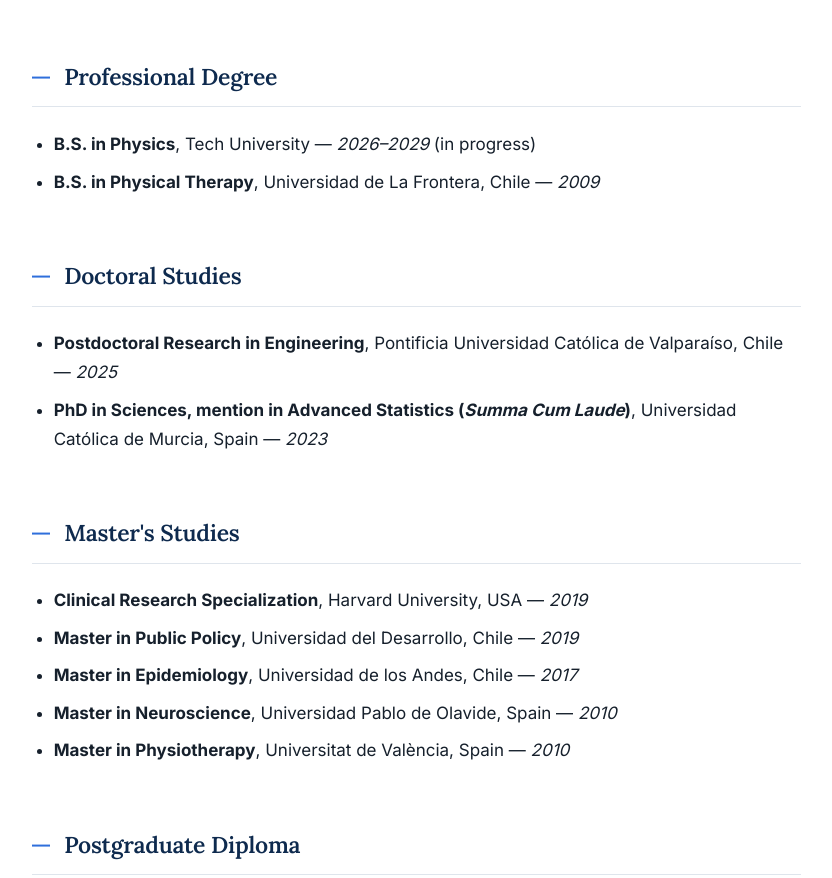
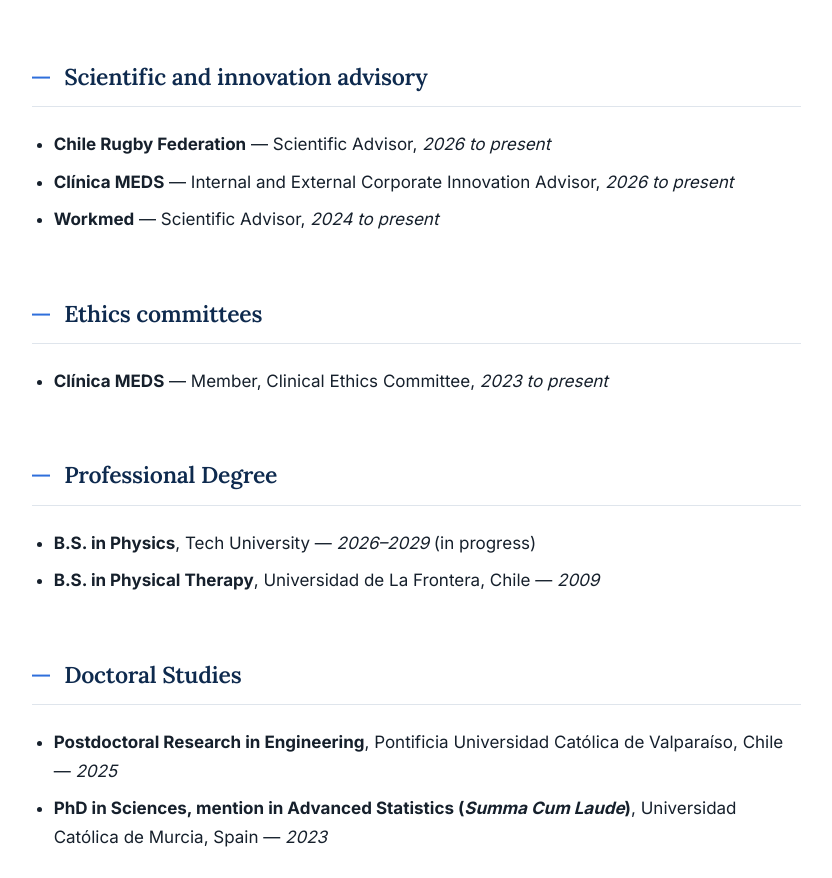
Before and after one commit to GuillermoDroppelmann/GuillermoDroppelmann.github.io, a plain HTML site: page index.html in a window 1280 px wide. Shown: the part 1051-1929 px from the top of the page, without its empty margins (389-1221 px from the left). Drawn offline with Linux system fonts and the light colour scheme.

Commit message:
Move advisory and ethics committees into About; rename nav tab to Funding

```diff
--- a/index.html
+++ b/index.html
@@ -39,7 +39,7 @@
       <a href="books.html">Books</a>
       <a href="talks.html">Talks</a>
       <a href="teaching.html">Teaching</a>
-      <a href="advisory.html">Advisory &amp; Funding</a>
+      <a href="advisory.html">Funding</a>
     </nav>
   </div>
 </header>
@@ -86,6 +86,21 @@ AI modeling of signals and biomarkers in general population and cancer patients.
 <li><strong>Lecturer, PhD Program in Industrial Engineering</strong>, PUCV — <em>2025 to present</em></li>
 <li><strong>Deputy Head of Research</strong>, Clínica MEDS — <em>2024 to present</em></li>
 <li><strong>Physiotherapist, Upper Limb</strong>, Clínica MEDS — <em>2010 to present</em></li>
+</ul>
+
+
+<h2>Scientific and innovation advisory</h2>
+
+<ul>
+<li><strong>Chile Rugby Federation</strong> — Scientific Advisor, <em>2026 to present</em></li>
+<li><strong>Clínica MEDS</strong> — Internal and External Corporate Innovation Advisor, <em>2026 to present</em></li>
+<li><strong>Workmed</strong> — Scientific Advisor, <em>2024 to present</em></li>
+</ul>
+
+<h2>Ethics committees</h2>
+
+<ul>
+<li><strong>Clínica MEDS</strong> — Member, Clinical Ethics Committee, <em>2023 to present</em></li>
 </ul>
 
 <h2>Professional Degree</h2>
```
